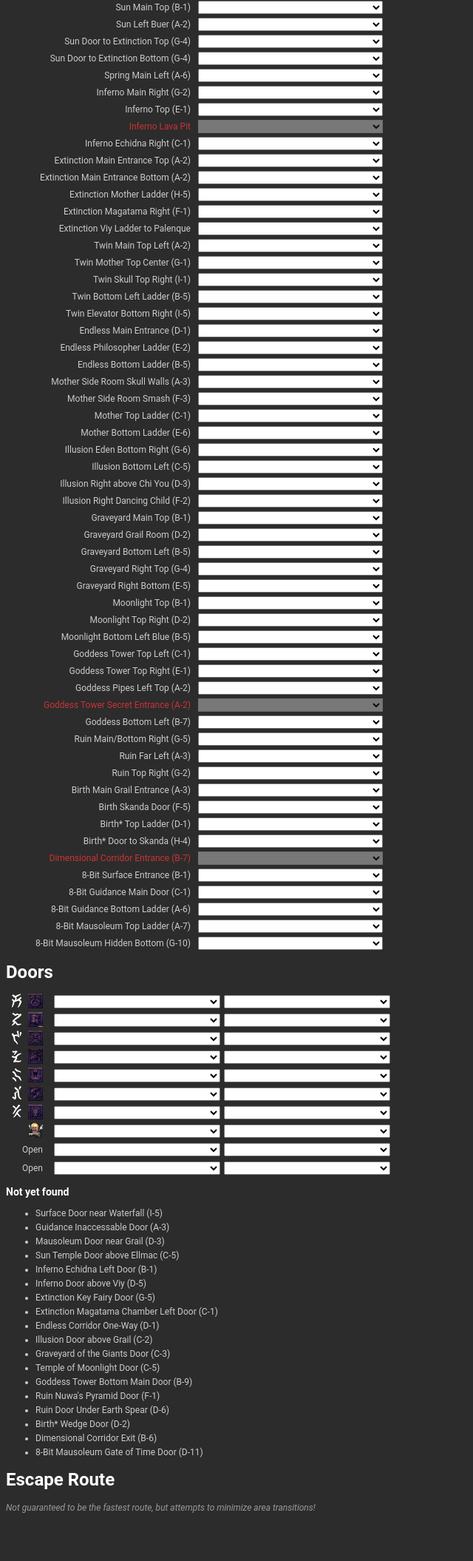
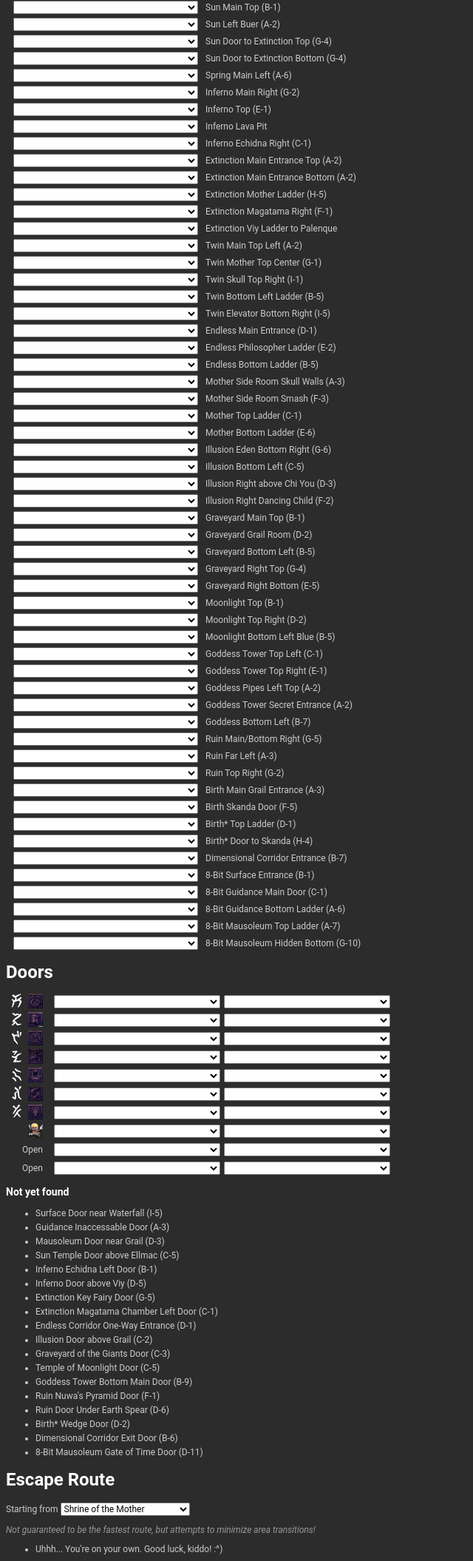
Before and after one commit to authorblues/lamulana-entrance-tracker, an Electron app: page index.html in a window 1280 px wide. Shown: the part 289-2399 px from the top of the page at 74% size, without its empty margins (0-640 px from the left). Before the commit the page ends 2346 px from the top, so only its background shows below. Drawn offline with Linux system fonts and the light colour scheme; no server answers.

Commit message:
Update tracker to support surface warping
Other usability improvements

```diff
--- a/control.js
+++ b/control.js
@@ -44,7 +44,7 @@ const ENTRANCES =
 	{"name": "inferno-lamia-R", "display": "Inferno Echidna Right (C-1)", "oneway": false, "field": "Inferno-Lamia", "type": Direction.UP, "logname": "Inferno Cavern (Echidna's Chamber)"},
 
 	{"name": "extinction-main-1", "display": "Extinction Main Entrance Top (A-2)", "oneway": false, "field": "Extinction", "type": Direction.LEFT, "logname": "Chamber of Extinction (Mural of Invocation) (Upper)"},
-	{"name": "extinction-main-2", "display": "Extinction Main Entrance Bottom (A-2)", "oneway": false, "field": "Extinction", "type": Direction.LEFT, "logname": "Chamber of Extinction (Mural of Invocation) (Lower)"},
+	{"name": "extinction-main-2", "display": "Extinction Main Entrance Bottom (A-2)", "oneway": false, "field": "Extinction-Bottom-Main", "type": Direction.LEFT, "logname": "Chamber of Extinction (Mural of Invocation) (Lower)"},
 	{"name": "extinction-mother", "display": "Extinction Mother Ladder (H-5)", "oneway": false, "field": "Extinction", "type": Direction.UP, "logname": "Chamber of Extinction (Lake of Life)"},
 	{"name": "extinction-magatama-R", "display": "Extinction Magatama Right (F-1)", "oneway": false, "field": "Extinction-Magatama", "type": Direction.UP, "logname": "Chamber of Extinction (Gate of Ox-Head and Horse-Face)"},
 	{"name": "extinction-palenque", "display": "Extinction Viy Ladder to Palenque", "oneway": false, "field": "Extinction-Palenque", "type": Direction.UP, "logname": "Chamber of Extinction (Shiva's Crucifix)"},
@@ -61,8 +61,8 @@ const ENTRANCES =
 
 	{"name": "mother-side-crush", "display": "Mother Side Room Skull Walls (A-3)", "oneway": false, "field": "Mother-Side-A", "type": Direction.DOWN, "logname": "Shrine of the Mother (Treasury) (Death Seal)"},
 	{"name": "mother-side-smash", "display": "Mother Side Room Smash (F-3)", "oneway": false, "field": "Mother-Side-F", "type": Direction.DOWN, "logname": "Shrine of the Mother (Treasury) (Map)"},
-	{"name": "mother-main-top", "display": "Mother Top Ladder (C-1)", "oneway": false, "field": "Mother", "type": Direction.UP, "logname": "Shrine of the Mother (Amphisbaena's Room)"},
-	{"name": "mother-bottom", "display": "Mother Bottom Ladder (E-6)", "oneway": false, "field": "Mother", "type": Direction.DOWN, "logname": "Shrine of the Mother (Bahamut's Room)"},
+	{"name": "mother-main-top", "display": "Mother Top Ladder (C-1)", "oneway": false, "field": "Mother-Top", "type": Direction.UP, "logname": "Shrine of the Mother (Amphisbaena's Room)"},
+	{"name": "mother-bottom", "display": "Mother Bottom Ladder (E-6)", "oneway": false, "field": "Mother-Bottom", "type": Direction.DOWN, "logname": "Shrine of the Mother (Bahamut's Room)"},
 
 	{"name": "illusion-eden", "display": "Illusion Eden Bottom Right (G-6)", "oneway": false, "field": "Illusion", "type": Direction.DOWN, "logname": "Gate of Illusion (Entrance of Illusion)"},
 	{"name": "illusion-bottom-L", "display": "Illusion Bottom Left (C-5)", "oneway": false, "field": "Illusion", "type": Direction.DOWN, "logname": "Gate of Illusion (Fool's Confusion Corridor)"},
@@ -117,7 +117,7 @@ const DOORS =
 	{"name": "door-inferno", "display": "Inferno Door above Viy (D-5)", "field": "Inferno", "logname": "Inferno Cavern (Darkness Sanctuary)"},
 	{"name": "door-extinction-key", "display": "Extinction Key Fairy Door (G-5)", "field": "Extinction", "logname": "Chamber of Extinction (Path of Life)"},
 	{"name": "door-extinction", "display": "Extinction Magatama Chamber Left Door (C-1)", "field": "Extinction-Magatama", "logname": "Chamber of Extinction (Approach to the Sanctuary)"},
-	{"name": "door-endless", "display": "Endless Corridor One-Way (D-1)", "field": "Dimensional", "logname": "Endless Corridor (First Endless Corridor)"},
+	{"name": "door-endless", "display": "Endless Corridor One-Way Entrance (D-1)", "field": "Dimensional", "logname": "Endless Corridor (First Endless Corridor)"},
 	{"name": "door-illusion", "display": "Illusion Door above Grail (C-2)", "field": "Illusion", "logname": "Gate of Illusion"},
 	{"name": "door-graveyard", "display": "Graveyard of the Giants Door (C-3)", "field": "Graveyard", "logname": "Graveyard of the Giants"},
 	{"name": "door-moonlight", "display": "Temple of Moonlight Door (C-5)", "field": "Moonlight", "logname": "Temple of Moonlight"},
@@ -125,7 +125,7 @@ const DOORS =
 	{"name": "door-ruin-top", "display": "Ruin Nuwa's Pyramid Door (F-1)", "field": "Ruin-Top", "logname": "Tower of Ruin (N�wa's Pyramid)"},
 	{"name": "door-ruin-bottom", "display": "Ruin Door Under Earth Spear (D-6)", "field": "Ruin", "logname": "Tower of Ruin (Tower of Babel)"},
 	{"name": "door-birth", "display": "Birth* Wedge Door (D-2)", "field": "Birth-Side", "logname": "Chamber of Birth"},
-	{"name": "door-dc", "display": "Dimensional Corridor Exit (B-6)", "field": "Dimensional", "logname": "Dimensional Corridor"},
+	{"name": "door-dc", "display": "Dimensional Corridor Exit Door (B-6)", "field": "Dimensional", "logname": "Dimensional Corridor"},
 	{"name": "door-8bit-maus", "display": "8-Bit Mausoleum Gate of Time Door (D-11)", "field": "8-Bit Mausoleum", "logname": "Gate of Time (Mausoleum)"},
 ];
 
@@ -150,7 +150,8 @@ const RENAME_FIELD = new Map(
 	["Endless", "Endless Corridor"],
 	["Mother-Side-A", "Shrine of the Mother (Left Side Room)"],
 	["Mother-Side-F", "Shrine of the Mother (Right Side Room)"],
-	["Mother", "Shrine of the Mother"],
+	["Mother-Top", "Shrine of the Mother"],
+	["Mother-Bottom", "Shrine of the Mother"],
 	["Illusion", "Gate of Illusion"],
 	["Graveyard", "Graveyard of the Giants"],
 	["Moonlight", "Temple of Moonlight"],
@@ -158,13 +159,15 @@ const RENAME_FIELD = new Map(
 	["Ruin", "Tower of Ruin"],
 	["Ruin-Middle", "Tower of Ruin"],
 	["Ruin-Top", "Tower of Ruin"],
-	["Birth", "Chamber of Birth (Skanda's Field)"],
+	["Birth", "Chamber of Birth (Grail Side)"],
 	["Birth-Side", "Chamber of Birth (Wedge Side)"],
 	["Dimensional", "Dimensional Corridor"],
 	["8-Bit Surface", "8-Bit Surface"],
 	["8-Bit Guidance", "8-Bit Guidance"],
 	["8-Bit Mausoleum", "8-Bit Mausoleum"],
 ]);
+
+const ESCAPE_FROM = ['Mother-Top', 'Surface', 'Guidance', 'Mausoleum', 'Sun', 'Spring', 'Inferno', 'Extinction', 'Twin', 'Endless', 'Illusion', 'Graveyard', 'Moonlight', 'Goddess', 'Ruin', 'Birth', 'Dimensional', '8-Bit Surface'];
 
 let door_selects = [];
 
@@ -253,12 +256,21 @@ function updateEscapeRoute()
 	for (let item of document.querySelectorAll('#escape-route-list li'))
 		item.parentNode.removeChild(item);
 
-	let escape = calculateEscapeRoute();
+	let escape = calculateEscapeRoute(document.querySelector('#starting-screen').value);
 	let list = document.querySelector('#escape-route-list');
 	for (let path of escape)
 	{
 		let item = document.createElement('li');
-		item.appendChild(document.createTextNode(path));
+		item.appendChild(document.createTextNode(path[0]));
+		if (path.length > 1)
+		{
+			let via1 = document.createElement('ul');
+			let via2 = document.createElement('li');
+			via2.appendChild(document.createTextNode(path[1]));
+			via2.classList.add('via-path');
+			via1.appendChild(via2);
+			item.appendChild(via1);
+		}
 		list.appendChild(item);
 	}
 }
@@ -273,7 +285,7 @@ function update()
 for (let entrance of ENTRANCES)
 {
 	let div = document.createElement('div');
-	if (entrance.oneway) div.classList.add('oneway');
+	//if (entrance.oneway) div.classList.add('oneway');
 	let label = document.createElement('label');
 	label.appendChild(document.createTextNode(entrance.display));
 
@@ -281,7 +293,7 @@ for (let entrance of ENTRANCES)
 	let option = document.createElement('option');
 	option.setAttribute('value', '');
 	option.appendChild(document.createTextNode(''));
-	if (entrance.oneway) select.setAttribute('disabled', true);
+	//if (entrance.oneway) select.setAttribute('disabled', true);
 	select.appendChild(option);
 
 	let match = DIRECTION_MATCH.get(entrance.type);
@@ -299,8 +311,8 @@ for (let entrance of ENTRANCES)
 	select.oldvalue = '';
 	select.onchange = changeEntranceEvent;
 
+	div.appendChild(select);
 	div.appendChild(label);
-	div.appendChild(select);
 	document.querySelector('#entrance-list').appendChild(div);
 }
 
@@ -321,6 +333,16 @@ for (let door of DOORS)
 	item.setAttribute('id', 'unfound-' + door.name);
 	item.appendChild(document.createTextNode(door.display));
 	document.querySelector('ul#unfound-doors-list').appendChild(item);
+}
+
+let escape_from_select = document.querySelector('#starting-screen');
+escape_from_select.onchange = updateEscapeRoute;
+for (let start of ESCAPE_FROM)
+{
+	option = document.createElement('option');
+	option.setAttribute('value', start);
+	option.appendChild(document.createTextNode(RENAME_FIELD.get(start)));
+	escape_from_select.appendChild(option);
 }
 
 const DOOR_IMAGES =
@@ -372,17 +394,19 @@ function __addConnection(map, a1, a2)
 	map.get(a1.field).push({to: a2.field, via: a1.display});
 }
 
-function calculateEscapeRoute()
+function calculateEscapeRoute(startfield)
 {
 	let edges = new Map(
 	[
 		['Guidance-Top', [{to: 'Guidance', via: null}]],
 		['Spring', [{to: 'Sun', via: 'Flooded Reservoir (B-10)'}, {to: 'Surface', via: "Bahamut's Room (C-2)"}]],
 		['Sun', [{to: 'Twin', via: "Ellmac's Chamber (D-6)"}, {to: 'Moonlight', via: "Pyramid Warp (E-3)"}]],
+		['Extinction-Bottom-Main', [{to: 'Extinction', via: null}]],
 		['Mausoleum', [{to: 'Spring', via: "Ribu's Pipe (D-5)"}]],
 		['Ruin-Top', [{to: 'Ruin-Middle', via: null}]],
 		['Ruin-Middle', [{to: 'Ruin', via: null}]],
 		['Inferno', [{to: 'Extinction-Palenque', via: "Viy's Chamber (D-6)"}]],
+		['Mother-Top', [{to: 'Mother-Bottom', via: "Original Shrine of the Mother (Unmarked Door)"}]],
 	]);
 
 	for (let entr of ENTRANCES)
@@ -411,58 +435,51 @@ function calculateEscapeRoute()
 		}
 	}
 
-	let seen = new Set(['Mother']);
-	let backtrack = new Map();
-	let work = [];
+	function tryFrom(ff)
+	{
+		if (ff == 'Sun') return [["You're already there!"]];
 
-	function tryFrom(x)
-	{
-		let select = document.querySelector('#' + x);
-		let out = '***' + _emap.get(x).display + '***';
+		let seen = new Set([ff]);
+		let backtrack = new Map();
+		let work = edges.get(ff) || [];
 
-		if (select && select.value)
+		for (let edge of work)
 		{
-			let exit = _emap.get(select.value);
-			work.push(exit.field); seen.add(exit.field);
-			backtrack.set(exit.field, {from: 'Mother', to: exit.field, via: out});
+			seen.add(edge.to);
+			backtrack.set(edge.to, Object.assign({from: ff}, edge));
 		}
 
 		while (work.length && !seen.has('Sun'))
 		{
-			let field = work.shift();
+			let field = work.shift().to;
 			for (let exit of edges.get(field) || [])
 			{
 				if (seen.has(exit.to)) continue;
-				work.push(exit.to); seen.add(exit.to);
+				work.push(exit); seen.add(exit.to);
 				backtrack.set(exit.to, Object.assign({from: field}, exit));
 			}
 		}
 
 		if (!seen.has('Sun')) return [];
 
-		let path = [], field = 'Sun';
-		while (field != 'Mother')
+		let path = [[RENAME_FIELD.get('Sun')]], field = 'Sun';
+		while (field != ff)
 		{
 			let trans = backtrack.get(field);
 			if (!trans) return [];
 
 			if (trans.via)
-				path.unshift(RENAME_FIELD.get(trans.from) +
-					' to ' + RENAME_FIELD.get(trans.to) +
-					' via ' + trans.via);
+				path.unshift([RENAME_FIELD.get(trans.from), 'take ' + trans.via]);
 			field = trans.from;
 		}
 
 		return path;
 	}
 
-	let path = tryFrom('mother-main-top');
+	let path = tryFrom(startfield);
 	if (path.length) return path;
 
-	path = tryFrom('mother-bottom');
-	if (path.length) return path;
-
-	return ["Uhhh... You're on your own. Good luck, kiddo! :^)"];
+	return [["Uhhh... You're on your own. Good luck, kiddo! :^)"]];
 }
 
 function setState(json)
@@ -525,6 +542,8 @@ function getByLogname(list, logname)
 	return null;
 }
 
+update();
+
 try
 {
 	const ipc = require('electron').ipcRenderer;
@@ -540,14 +559,19 @@ try
 		let rows = new Array(DOOR_NAMES.length);
 
 		let names = DOOR_NAMES.slice(0);
+		let seen = new Set();
 		for (let line of data.split(/[\r\n]+/)) if (line)
 		{
 			let [a, type, b] = line.split(' => ');
+			if (a == 'Dimensional Corridor') continue;
+			if (seen.has(a) || seen.has(b)) continue;
 
 			// which row should this go in?
 			let ndx = names.indexOf(type);
 			if (ndx < 0) continue;
 
+			seen.add(a);
+			seen.add(b);
 			rows[ndx] = [a, b];
 			names[ndx] = null;
 		}
--- a/css/main.css
+++ b/css/main.css
@@ -28,13 +28,14 @@ h1,h2,h3,h4,h5,h6,strong {
 
 #entrance-list select {
 	width: 250px;
+	margin-left: 10px;
 }
 
 #entrance-list label {
 	display: inline-block;
 	width: 250px;
-	text-align: right;
-	margin-right: 10px;
+	text-align: left;
+	margin-left: 10px;
 }
 
 #door-list div {
@@ -80,6 +81,11 @@ li {
 	margin-bottom: 5px;
 }
 
+.via-path {
+	margin-top: 5px;
+	opacity: 0.45;
+}
+
 #unfound-doors-list li.strike {
 	text-decoration: line-through;
 	opacity: 0.15;
--- a/index.html
+++ b/index.html
@@ -2,7 +2,7 @@
 <html>
 <head>
 	<meta charset="UTF-8">
-	<title>La-Mulana Entrance Tracker (for v2.19+)</title>
+	<title>LM Ruins Mapper (for v2.19+)</title>
 	<link rel="stylesheet" href="css/main.css">
 </head>
 <body>
@@ -17,6 +17,10 @@
 	</div>
 
 	<h1>Escape Route</h1>
+	<div>
+		<label>Starting from</label>
+		<select id="starting-screen"></select>
+	</div>
 	<div id="escape-route">
 		<p><em class="note">Not guaranteed to be the fastest route, but attempts to minimize area transitions!</em></p>
 		<ul id="escape-route-list"></ul>
```
Also changed, not shown: package.json (+4 -3 lines), 1 other file.
